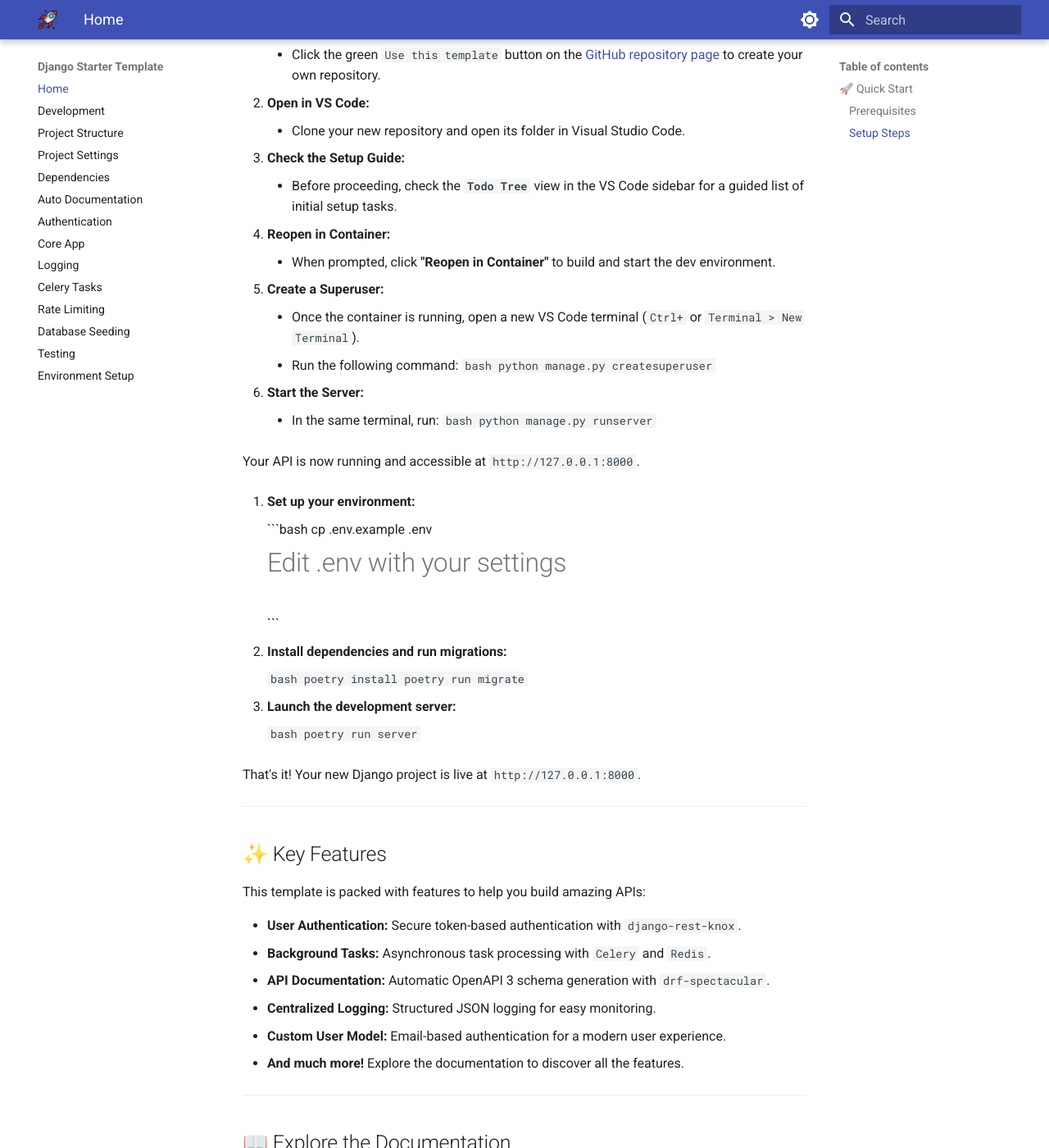
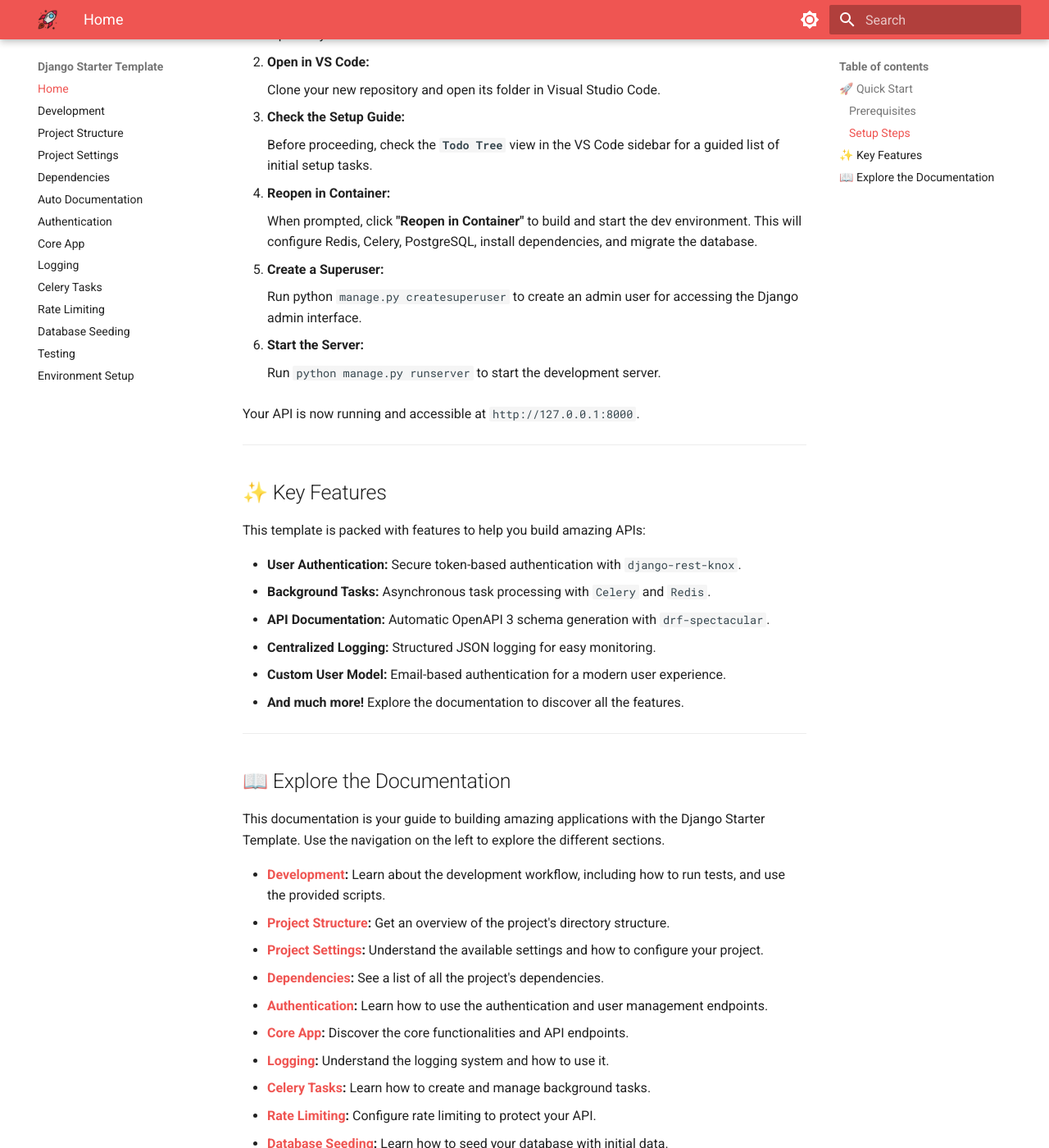
Before and after one commit to wilfredinni/django-starter-template, an MkDocs documentation site: the page built from docs/index.md, in a window 1280 px wide and 1400 px high, scrolled down 808 px. Shown: the whole window at 82% size. Built offline with MkDocs 1.6.1 and Material for MkDocs 9.7.7, drawn with Linux system fonts in a browser that asks for light colours.

Commit message:
refactor: remove custom CSS file and update theme palette to use primary red

````diff
--- a/docs/assets/custom.css
+++ /dev/null
@@ -1,3 +0,0 @@
-:root {
-  --md-primary-fg-color: #EE205C;
-}
--- a/docs/index.md
+++ b/docs/index.md
@@ -1,7 +1,7 @@
-# Welcome to the Django Starter Template!
+<h1 align="center">Welcome to the Django Starter Template!</h1>
 
 <p align="center">
-  <img src="assets/logo.png" alt="Django Starter Template Logo" width="200"/>
+  <img src="assets/logo.png" alt="Django Starter Template Logo" width="150"/>
 </p>
 
 <p align="center">
@@ -22,53 +22,30 @@
 ### Setup Steps
 
 1.  **Use the GitHub Template:**
-    - Click the green `Use this template` button on the [GitHub repository page](https://github.com/wilfredinni/django-starter-template) to create your own repository.
+
+    Click the green `Use this template` button on the [GitHub repository page](https://github.com/wilfredinni/django-starter-template) to create your own repository.
 
 2.  **Open in VS Code:**
-    - Clone your new repository and open its folder in Visual Studio Code.
+
+    Clone your new repository and open its folder in Visual Studio Code.
 
 3.  **Check the Setup Guide:**
-    - Before proceeding, check the **`Todo Tree`** view in the VS Code sidebar for a guided list of initial setup tasks.
+
+    Before proceeding, check the **`Todo Tree`** view in the VS Code sidebar for a guided list of initial setup tasks.
 
 4.  **Reopen in Container:**
-    - When prompted, click **"Reopen in Container"** to build and start the dev environment.
+
+    When prompted, click **"Reopen in Container"** to build and start the dev environment. This will configure Redis, Celery, PostgreSQL, install dependencies, and migrate the database.
 
 5.  **Create a Superuser:**
-    - Once the container is running, open a new VS Code terminal (`Ctrl+` or `Terminal > New Terminal`).
-    - Run the following command:
-    ```bash
-    python manage.py createsuperuser
-    ```
+
+    Run python `manage.py createsuperuser` to create an admin user for accessing the Django admin interface.
 
 6.  **Start the Server:**
-    - In the same terminal, run:
-    ```bash
-    python manage.py runserver
-    ```
+
+    Run `python manage.py runserver` to start the development server.
 
 Your API is now running and accessible at `http://127.0.0.1:8000`.
-
-3.  **Set up your environment:**
-
-    ```bash
-    cp .env.example .env
-    # Edit .env with your settings
-    ```
-
-4.  **Install dependencies and run migrations:**
-
-    ```bash
-    poetry install
-    poetry run migrate
-    ```
-
-5.  **Launch the development server:**
-
-    ```bash
-    poetry run server
-    ```
-
-That's it! Your new Django project is live at `http://127.0.0.1:8000`.
 
 ---
 
--- a/mkdocs.yml
+++ b/mkdocs.yml
@@ -3,12 +3,11 @@
 theme:
   name: material
   logo: assets/logo.png
-  extra_css:
-    - assets/custom.css
   palette:
     # Palette toggle for light mode
     - media: "(prefers-color-scheme: light)"
       scheme: default
+      primary: red
       toggle:
         icon: material/brightness-7
         name: Switch to dark mode
@@ -16,6 +15,7 @@
     # Palette toggle for dark mode
     - media: "(prefers-color-scheme: dark)"
       scheme: slate
+      primary: red
       toggle:
         icon: material/brightness-4
         name: Switch to light mode
````
